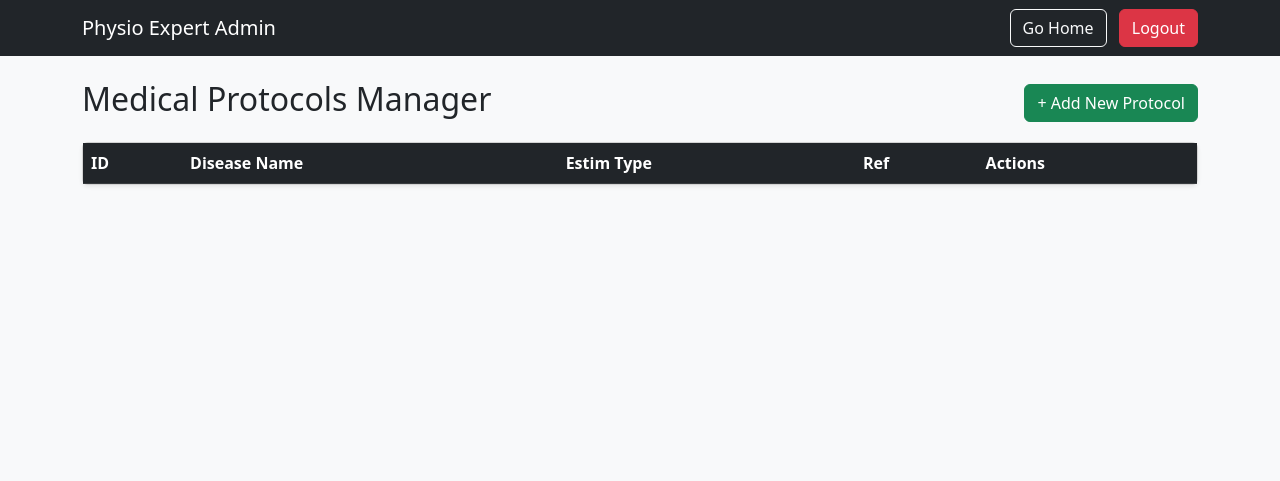
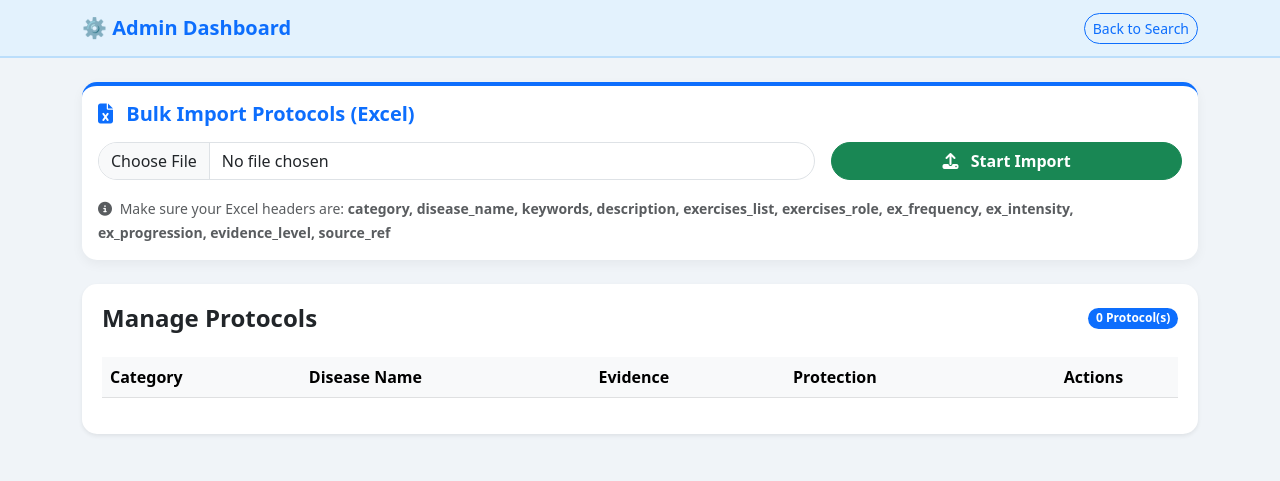
Before and after one commit to abohamza122025-a11y/PhysioExpert-Pro, a Flask app: template templates/admin.html in a window 1280 px wide. Shown: the top 481 px of the page. Run offline with Flask 3, Linux system fonts and the light colour scheme; the template is opened without the code that fills it, so the values that code supplies are empty.

Commit message:
Update admin.html

```diff
--- a/templates/admin.html
+++ b/templates/admin.html
@@ -3,17 +3,24 @@
 <head>
     <meta charset="UTF-8">
     <meta name="viewport" content="width=device-width, initial-scale=1.0">
-    <title>Admin Dashboard - Physio Expert</title>
+    <title>Physio Expert - Admin Dashboard</title>
     <link href="https://cdn.jsdelivr.net/npm/bootstrap@5.3.0/dist/css/bootstrap.min.css" rel="stylesheet">
+    <link rel="stylesheet" href="https://cdnjs.cloudflare.com/ajax/libs/font-awesome/6.4.0/css/all.min.css">
+    <style>
+        body { background-color: #f0f4f8; }
+        .admin-nav { background-color: #e3f2fd; border-bottom: 2px solid #bbdefb; }
+        .card { border-radius: 15px; border: none; box-shadow: 0 4px 12px rgba(0,0,0,0.05); }
+        .btn-pill { border-radius: 50px; }
+        .table-container { background: white; border-radius: 15px; padding: 20px; }
+    </style>
 </head>
-<body class="bg-light">
+<body>
 
-<nav class="navbar navbar-dark bg-dark mb-4">
+<nav class="navbar navbar-expand-lg admin-nav mb-4">
     <div class="container">
-        <a class="navbar-brand" href="/">Physio Expert Admin</a>
-        <div>
-            <a href="/" class="btn btn-outline-light me-2">Go Home</a>
-            <a href="/logout" class="btn btn-danger">Logout</a>
+        <a class="navbar-brand fw-bold text-primary" href="/admin">⚙️ Admin Dashboard</a>
+        <div class="ms-auto">
+            <a href="/" class="btn btn-outline-primary btn-sm btn-pill">Back to Search</a>
         </div>
     </div>
 </nav>
@@ -22,38 +29,85 @@
     {% with messages = get_flashed_messages(with_categories=true) %}
       {% if messages %}
         {% for category, message in messages %}
-          <div class="alert alert-{{ category }}">{{ message }}</div>
+          <div class="alert alert-{{ category }} alert-dismissible fade show rounded-4" role="alert">
+            {{ message }}
+            <button type="button" class="btn-close" data-bs-dismiss="alert"></button>
+          </div>
         {% endfor %}
       {% endif %}
     {% endwith %}
 
-    <div class="d-flex justify-content-between align-items-center mb-3">
-        <h2>Medical Protocols Manager</h2>
-        <a href="{{ url_for('add_protocol') }}" class="btn btn-success">+ Add New Protocol</a>
+    <div class="row g-4">
+        <div class="col-12">
+            <div class="card border-primary border-top border-4">
+                <div class="card-body">
+                    <h5 class="card-title fw-bold text-primary mb-3">
+                        <i class="fas fa-file-excel me-2"></i> Bulk Import Protocols (Excel)
+                    </h5>
+                    <form action="/admin/import-excel" method="POST" enctype="multipart/form-data" class="row align-items-center g-3">
+                        <div class="col-md-8">
+                            <input type="file" name="excel_file" class="form-control rounded-pill" accept=".xlsx, .xls" required>
+                        </div>
+                        <div class="col-md-4">
+                            <button type="submit" class="btn btn-success w-100 rounded-pill fw-bold">
+                                <i class="fas fa-upload me-2"></i> Start Import
+                            </button>
+                        </div>
+                    </form>
+                    <div class="mt-3">
+                        <small class="text-muted">
+                            <i class="fas fa-info-circle me-1"></i>
+                            Make sure your Excel headers are:
+                            <strong>category, disease_name, keywords, description, exercises_list, exercises_role, ex_frequency, ex_intensity, ex_progression, evidence_level, source_ref</strong>
+                        </small>
+                    </div>
+                </div>
+            </div>
         </div>
 
-    <div class="card shadow-sm">
-        <div class="card-body p-0">
-            <table class="table table-striped table-hover mb-0">
-                <thead class="table-dark">
+        <div class="col-12">
+            <div class="table-container shadow-sm mb-5">
+                <div class="d-flex justify-content-between align-items-center mb-4">
+                    <h4 class="fw-bold mb-0 text-dark">Manage Protocols</h4>
+                    <span class="badge bg-primary rounded-pill">{{ protocols|length }} Protocol(s)</span>
+                </div>
+
+                <div class="table-responsive">
+                    <table class="table table-hover align-middle">
+                        <thead class="table-light">
                             <tr>
-                        <th>ID</th>
+                                <th>Category</th>
                                 <th>Disease Name</th>
-                        <th>Estim Type</th>
-                        <th>Ref</th>
-                        <th>Actions</th>
+                                <th>Evidence</th>
+                                <th>Protection</th>
+                                <th class="text-center">Actions</th>
                             </tr>
                         </thead>
                         <tbody>
                             {% for p in protocols %}
                             <tr>
-                        <td>{{ p.id }}</td>
-                        <td><strong>{{ p.disease_name }}</strong></td>
-                        <td>{{ p.estim_type }}</td>
-                        <td>{{ p.source_ref }}</td>
+                                <td><span class="badge bg-info-subtle text-info border border-info">{{ p.category }}</span></td>
+                                <td class="fw-bold">{{ p.disease_name }}</td>
+                                <td><span class="text-success small fw-bold">{{ p.evidence_level }}</span></td>
                                 <td>
-                            <a href="{{ url_for('edit_protocol', id=p.id) }}" class="btn btn-sm btn-primary">Edit</a>
-                            <a href="{{ url_for('delete_protocol', id=p.id) }}" class="btn btn-sm btn-danger" onclick="return confirm('Are you sure you want to delete this?');">Delete</a>
+                                    {% if p.is_protected %}
+                                        <span class="text-primary"><i class="fas fa-shield-alt"></i> System</span>
+                                    {% else %}
+                                        <span class="text-muted"><i class="fas fa-user-edit"></i> Manual</span>
+                                    {% endif %}
+                                </td>
+                                <td class="text-center">
+                                    <div class="btn-group">
+                                        {% if not p.is_protected %}
+                                        <a href="/admin/delete/{{ p.id }}" class="btn btn-outline-danger btn-sm" onclick="return confirm('Are you sure?')">
+                                            <i class="fas fa-trash"></i>
+                                        </a>
+                                        {% else %}
+                                        <button class="btn btn-light btn-sm text-muted" disabled title="Protected">
+                                            <i class="fas fa-lock"></i>
+                                        </button>
+                                        {% endif %}
+                                    </div>
                                 </td>
                             </tr>
                             {% endfor %}
@@ -62,6 +116,9 @@
                 </div>
             </div>
         </div>
+    </div>
+</div>
 
+<script src="https://cdn.jsdelivr.net/npm/bootstrap@5.3.0/dist/js/bootstrap.bundle.min.js"></script>
 </body>
 </html>
```
Lines whose indentation alone changed are shown as unchanged.
